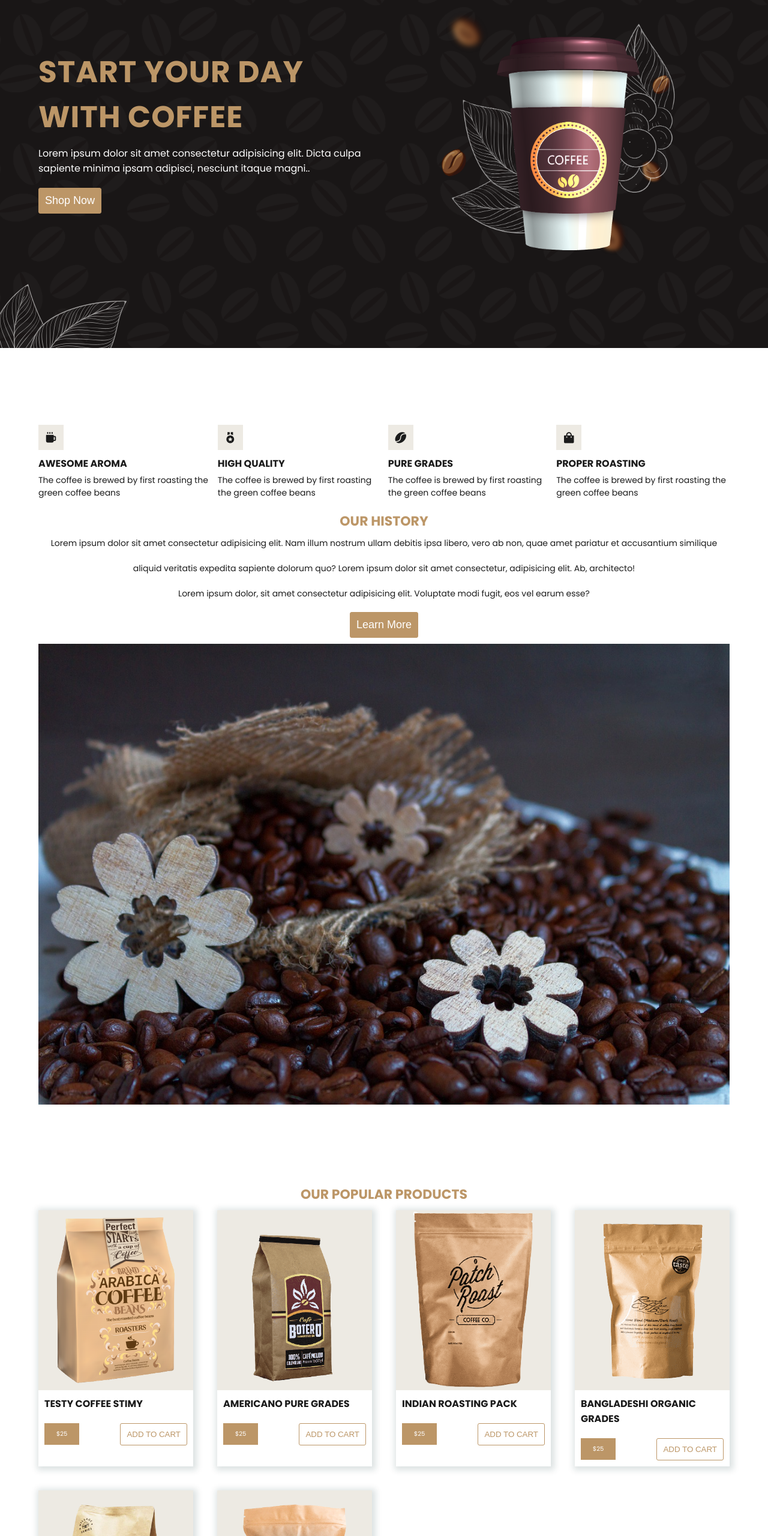
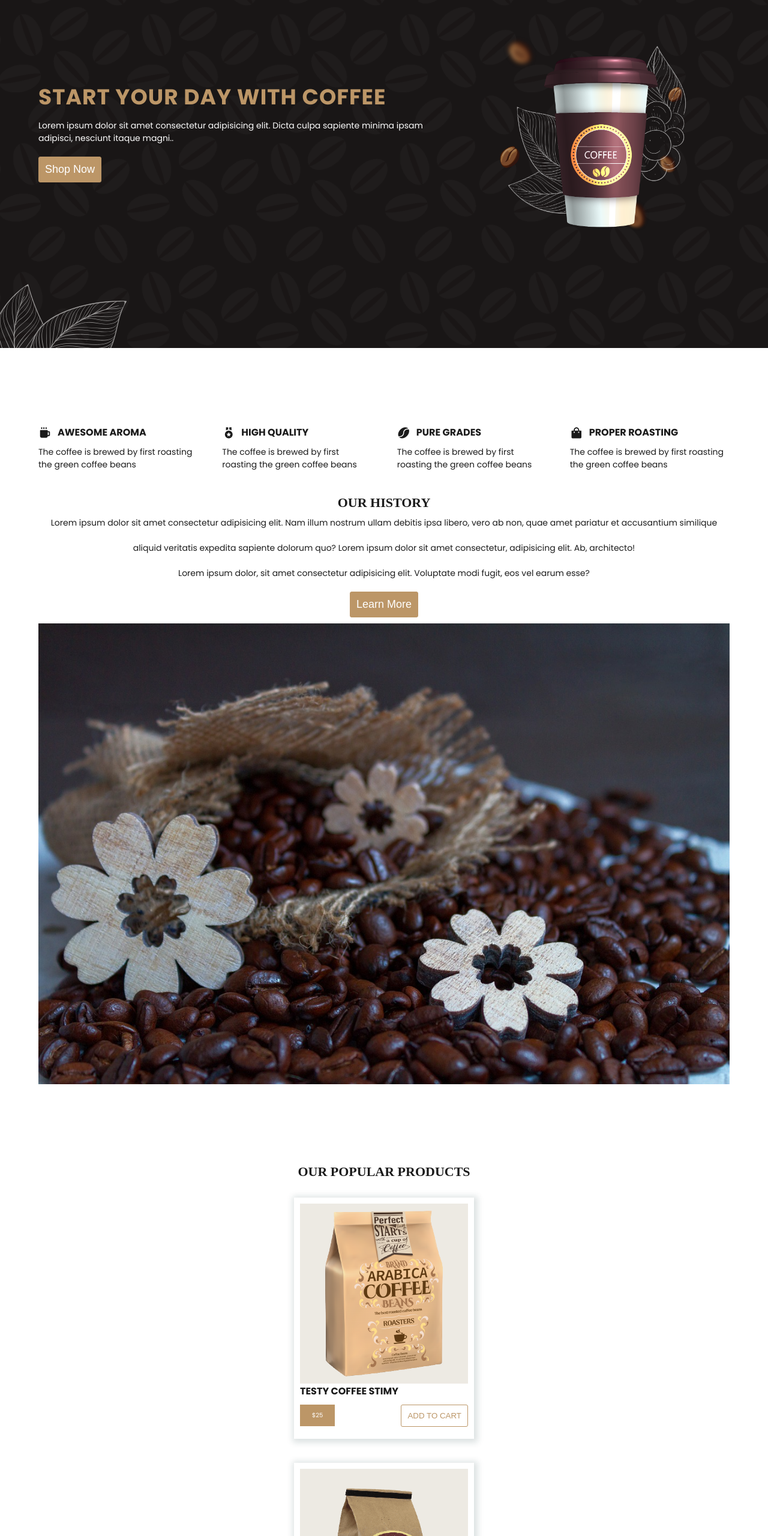
Before and after one commit to JuanSh13/Coffe-Shop-Responsive, a plain HTML site: page index.html in a window 1280 px wide. Shown: the part 220-2780 px from the top of the page at 60% size. Drawn offline with nearby package versions, Linux system fonts and the light colour scheme.

Commit message:
Add section popular products

```diff
--- a/css/main.css
+++ b/css/main.css
@@ -1,7 +1,7 @@
-/* =============== GOOGLE FONTS =============== */
+/* Font Awesome */
 @import url('https://fonts.googleapis.com/css2?family=Poppins:wght@200;300;400;500;600;700&display=swap');
 
-/* =============== VARIABLES CSS =============== */
+/* Vars CSS */
 :root {
   --main-color: #bc9667;
   --second-color: #edeae3;
@@ -20,7 +20,7 @@
   --box-shadow: 2px 2px 10px 4px rgb(14 55 54 / 15%);
 }
 
-/* =============== BASE =============== */
+/* Reset Styles */
 * {
   box-sizing: border-box;
   padding: 0;
@@ -40,25 +40,49 @@ body {
 img {
   width: 100%;
 }
+
+/* Styles Groups */
+/* Section Title */
 .section-title {
   margin-bottom: 1rem;
 
-  color: var(--main-color);
+  /* color: var(--main-color); */
   font-size: var(--font-size-m);
+  font-family: 'Times New Roman', Times, serif;
   text-align: center;
 }
+/* Section Paragraph */
 .section-paragraph {
   margin-bottom: 1rem;
 
   font-size: var(--font-size-xxs);
 }
-/* =============== HEADER & NAV =============== */
+/* Button Layout */
+.button {
+  padding: 1rem 1rem;
+  margin: 1rem 0;
+  border: 1px solid var(--main-color);
+  border-radius: 0.3rem;
+
+  color: var(--bg-color);
+  font-weight: 500;
+
+  background: var(--main-color);
+}
+.button:hover {
+  border: 1px solid #8a6f4d;
+
+  background: #8a6f4d;
+}
+
+/* Header  */
 header {
   position: relative;
 
   width: 100%;
   height: 88px;
 }
+
 /* Navigation (Nav) */
 nav {
   position: fixed;
@@ -75,10 +99,22 @@ nav {
   background: var(--text-color);
   /* background: red; */
 }
+
 /* Logo Container */
 .logo-container a img {
   width: 7rem;
 }
+
+/* Navigation Responsive (Navbar Responsive) */
+.navbar-responsive {
+  display: flex;
+
+  color: var(--bg-color);
+  font-size: var(--font-size-m);
+
+  cursor: pointer;
+}
+
 /* Navigation Bar (Navbar) */
 .navbar {
   position: absolute;
@@ -99,7 +135,7 @@ nav {
   transform: translateY(89px);
   transition: 1s;
 }
-/* Navbar List  */
+/* Navbar List */
 .navbar__list {
   display: flex;
   flex-direction: column;
@@ -120,15 +156,7 @@ nav {
 .navbar li a:hover {
   color: var(--main-color);
 }
-/* Navigation Responsive (Navbar Responsive) */
-.navbar-responsive {
-  display: flex;
 
-  color: var(--bg-color);
-  font-size: var(--font-size-m);
-
-  cursor: pointer;
-}
 /* Nav End */
 .nav-end {
   display: flex;
@@ -139,11 +167,12 @@ nav {
 
   z-index: 10000;
 }
-.nav-end .bx:hover {
+.nav-end i:hover {
   color: var(--main-color);
 
   cursor: pointer;
 }
+
 /* Search Box */
 .search-box {
   position: absolute;
@@ -173,13 +202,17 @@ nav {
   font-size: 1rem;
   font-weight: 500;
 }
-/* Start Home */
+
+/* Main */
+/* Background Home */
 .bg-home {
   background-image: url(../assets/bg.png);
   background-repeat: no-repeat;
   background-size: cover;
   background-position: center;
 }
+
+/* Start Home */
 .start-home {
   display: flex;
   flex-direction: column;
@@ -190,11 +223,8 @@ nav {
   height: calc(100vh - 88px);
   margin: 0 auto;
 }
-/* Start Home - Description */
-/* .start-home__description {
-
-} */
-.start-home__description h1 {
+/* Start Home - Presentation */
+.start-home__presentation h1 {
   width: 90%;
   margin-bottom: 1rem;
 
@@ -203,27 +233,11 @@ nav {
   text-transform: uppercase;
   letter-spacing: 1px;
 }
-.start-home__description p {
+.start-home__presentation p {
   margin-bottom: 1rem;
 
   color: var(--bg-color);
   font-size: var(--font-size-xxs);
-}
-.button {
-  padding: 1rem 1rem;
-  margin: 1rem 0;
-  border: 1px solid var(--main-color);
-  border-radius: 0.3rem;
-
-  color: var(--bg-color);
-  font-weight: 500;
-
-  background: var(--main-color);
-}
-.button:hover {
-  border: 1px solid #8a6f4d;
-
-  background: #8a6f4d;
 }
 /* Start Home - Picture */
 .start-home__picture {
@@ -245,18 +259,19 @@ nav {
 
   text-align: center;
 }
-
+/* Qualities */
 .qualities {
   display: grid;
   grid-template-columns: repeat(1, auto);
-  gap: 1rem;
+  gap: 4rem;
+
+  margin-bottom: 4rem;
 
   text-align: start;
 }
-.qualities-card {
-  margin-bottom: 2rem;
-}
-.qualities-card__icon {
+/* Qualities Card */
+/* Qualities Card - Icon */
+.qualities-card__title {
   display: flex;
   align-items: center;
 
@@ -264,35 +279,34 @@ nav {
 
   font-size: var(--font-size-m);
 }
-.qualities-card__icon i {
-  padding: 1rem;
+.qualities-card__title i {
+  /* padding: 1rem; */
 
   color: var(--text-color);
 
-  background: var(--second-color);
+  /* background: var(--second-color); */
 }
-.qualities-card__icon h4 {
+.qualities-card__title h4 {
   margin: 0 0 0 1rem;
 
   font-size: var(--font-size-xs);
 }
-.qualities-card__about h4 {
-  display: none;
-
-  margin-bottom: .5rem;
-
-  font-size: var(--font-size-xs);
-}
-.qualities-card__about p {
+/* Qualities Card - Details */
+.qualities-card__details p {
   font-size: var(--font-size-xxs);
 }
 
-.our-popular-products {
+/* Our Popular Products */
+.popular-products {
   padding: 0;
   width: 90%;
   margin: 0 auto;
 }
-.popular-product-containers {
+.popular-products__title {
+  margin-bottom: 3rem;
+}
+/* Popular Product Cards */
+.popular-product-cards {
   display: grid;
   grid-template-columns: repeat(1, auto);
   justify-content: center;
@@ -300,18 +314,20 @@ nav {
 }
 .product-card {
   max-width: 300px;
+  padding: 1rem;
   box-shadow: var(--box-shadow);
 
   /* background: var(--bg-color); */
 }
-.product-card__image {
+/* Product Card Picture */
+.product-card__picture {
   position: relative;
 
   display: flex;
 
   /* padding: 1rem; */
 }
-.product-card__image img {
+.product-card__picture img {
   /* width: 100%; */
   height: 300px;
 
@@ -332,18 +348,20 @@ nav {
 
   font-size: var(--font-size-m);
 }
-.product-card__image:hover .product-card__settings {
+.product-card__picture:hover .product-card__settings {
   display: flex;
 }
 .product-card__settings i {
   cursor: pointer;
 }
-.product-card__product-name p {
-  margin: 1rem 0 1rem 1rem;
+/* Product Card Name */
+.product-card__name p {
+  /* margin: 1rem 0 1rem 1rem; */
 
   font-size: var(--font-size-xs);
   font-weight: bold;
 }
+/* Product Card - Add Cart */
 .product-card__add-cart {
   display: flex;
   justify-content: space-between;
@@ -351,14 +369,14 @@ nav {
 }
 .product-card__add-cart p {
   padding: 1rem 2rem;
-  margin: 1rem;
+  /* margin: 1rem; */
 
   color: var(--bg-color);
 
   background: var(--main-color);
 }
 .add-to-cart {
-  margin: 1rem;
+  /* margin: 1rem; */
 
   color: var(--main-color);
 
@@ -367,3 +385,44 @@ nav {
 .add-to-cart:hover {
   color: var(--bg-color);
 }
+
+/* See All Products - Button */
+.see-all-products {
+  text-align: center;
+}
+.see-all-products button {
+  margin: 3rem 0;
+}
+
+/* Products Sale */
+/* .products-sale {
+  display: flex;
+} */
+/* Sale Card  */
+.sale-card {
+  display: flex;
+
+  width: 500px;
+
+  font-size: var(--font-size-m);
+}
+/* Sale Card Picture */
+.sale-card__picture {
+  background: var(--second-color);
+}
+.sale-card__picture img {
+
+}
+/* Sale Card Info */
+.sale-card__info {
+  display: flex;
+  flex-direction: column;
+  justify-content: space-between;
+}
+
+
+@media screen and (max-height: 600px) {
+  .start-home {
+    height: auto;
+  }
+}
--- a/index.html
+++ b/index.html
@@ -5,28 +5,30 @@
   <meta http-equiv="X-UA-Compatible" content="IE=edge">
   <meta name="viewport" content="width=device-width, initial-scale=1.0">
 
-  <!-- =============== CSS =============== -->
+  <!-- CSS - Cascading Style Sheets -->
   <link rel="stylesheet" href="css/main.css">
 	<link rel="stylesheet" href="css/smartphone.css" media="screen and (min-width: 481px)">
 	<link rel="stylesheet" href="css/tablet.css" media="screen and (min-width: 769px)">
   <link rel="stylesheet" href="css/desktop.css" media="screen and (min-width: 1025px)">
 
-  <!-- =============== FAVICON =============== -->
+  <!-- Favicon -->
   <link rel="shortcut icon" href="assets/p6.png">
 
-  <!-- =============== ICONS =============== -->
+  <!-- CDN Icons -->
   <!-- Box Icons -->
   <link rel="stylesheet"
   href="https://unpkg.com/boxicons@latest/css/boxicons.min.css">
 
+  <!-- Font Awesome -->
   <link rel="preconnect" href="https://fonts.googleapis.com">
   <link rel="preconnect" href="https://fonts.gstatic.com" crossorigin>
   <link href="https://fonts.googleapis.com/css2?family=Poppins:ital,wght@0,100;0,200;0,300;0,400;0,500;0,600;0,700;0,800;0,900;1,100;1,200;1,300;1,400;1,500;1,600;1,700;1,800;1,900&display=swap" rel="stylesheet">
 
+  <!-- Page Title  -->
   <title>Coffee Shop Website</title>
 </head>
 <body>
-  <!-- =============== HEADER =============== -->
+  <!-- Header -->
   <header>
     <!-- Navigation (Nav) -->
     <nav>
@@ -37,6 +39,10 @@
           <img src="assets/logo.png" alt="logotipo">
         </a>
       </div>
+      <!-- Navigation Bar Mobile -->
+      <div class="navbar-responsive">
+        <i class='bx bx-menu' id="menu-icon"></i>
+      </div>
       <!-- Navigation Bar (navbar)  -->
       <div class="navbar navbar--inactive">
         <ul class="navbar__list">
@@ -46,11 +52,7 @@
           <li><a href="#customers">Customers</a></li>
         </ul>
       </div>
-      <!-- Navigation Bar Mobile -->
-      <div class="navbar-responsive">
-        <i class='bx bx-menu' id="menu-icon"></i>
-      </div>
-      <!-- Nav End -->
+      <!-- Navigation End -->
       <div class="nav-end">
         <i class='bx bx-cart-alt'></i>
         <i class='bx bx-search-alt-2' id="search-icon"></i>
@@ -61,11 +63,13 @@
       </div>
     </nav>
   </header>
-  <!-- =============== MAIN =============== -->
+  <!-- Main -->
   <main>
+    <!-- Background Home -->
     <div class="bg-home">
-      <section class="start-home" id="home">
-        <div class="start-home__description">
+      <!-- Start Home -->
+      <section class="start-home">
+        <div class="start-home__presentation">
           <h1>Start your day with coffee</h1>
           <p>Lorem ipsum dolor sit amet consectetur adipisicing elit. Dicta culpa sapiente minima ipsam adipisci, nesciunt itaque magni..</p>
           <button href="#" class="button shop-now-btn">Shop Now</button>
@@ -75,177 +79,230 @@
         </picture>
       </section>
     </div>
-
+    <!-- About Us -->
     <section class="about-us">
+      <!-- Qualities -->
       <div class="qualities">
-
+        <!-- Qualities Card  -->
         <div class="qualities-card">
-          <div class="qualities-card__icon">
+          <div class="qualities-card__title">
             <i class='bx bxs-coffee' ></i>
             <h4>AWESOME AROMA</h4>
           </div>
-          <div class="qualities-card__about">
-            <h4>AWESOME AROMA</h4>
+          <div class="qualities-card__details">
             <p>The coffee is brewed by first roasting the green coffee beans</p>
           </div>
         </div>
-
+        <!-- Qualities Card  -->
         <div class="qualities-card">
-          <div class="qualities-card__icon">
+          <div class="qualities-card__title">
             <i class='bx bxs-medal'></i>
             <h4>HIGH QUALITY</h4>
           </div>
-          <div class="qualities-card__about">
-            <h4>HIGH QUALITY</h4>
+          <div class="qualities-card__details">
             <p>The coffee is brewed by first roasting the green coffee beans</p>
           </div>
         </div>
-
+        <!-- Qualities Card  -->
         <div class="qualities-card">
-          <div class="qualities-card__icon">
+          <div class="qualities-card__title">
             <i class='bx bxs-coffee-bean'></i>
             <h4>PURE GRADES</h4>
           </div>
-          <div class="qualities-card__about">
-            <h4>PURE GRADES</h4>
+          <div class="qualities-card__details">
             <p>The coffee is brewed by first roasting the green coffee beans</p>
           </div>
         </div>
-
+        <!-- Qualities Card  -->
         <div class="qualities-card">
-          <div class="qualities-card__icon">
+          <div class="qualities-card__title">
             <i class='bx bxs-shopping-bag'></i>
             <h4>PROPER ROASTING</h4>
           </div>
-          <div class="qualities-card__about">
-            <h4>PROPER ROASTING</h4>
+          <div class="qualities-card__details">
             <p>The coffee is brewed by first roasting the green coffee beans</p>
           </div>
         </div>
       </div>
-
-      <div class="our-history__info">
+      <!-- Our History -->
+      <div class="our-history">
         <h3 class="section-title">OUR HISTORY</h3>
         <p class="section-paragraph">Lorem ipsum dolor sit amet consectetur adipisicing elit. Nam illum nostrum ullam debitis ipsa libero, vero ab non, quae amet pariatur et accusantium similique </br></br> aliquid veritatis expedita sapiente dolorum quo?
         Lorem ipsum dolor sit amet consectetur, adipisicing elit. Ab, architecto! </br></br>
         Lorem ipsum dolor, sit amet consectetur adipisicing elit. Voluptate modi fugit, eos vel earum esse?</p>
         <button href="#" class="button shop-now-btn">Learn More</button>
+        <picture class="our-history__picture">
+          <img src="assets/about.jpg" alt="#">
+        </picture>
       </div>
-      <picture class="our-history__picture">
-        <img src="assets/about.jpg" alt="#">
-      </picture>
     </section>
-
-    <section class="our-popular-products">
-      <div class="our-popular-products">
+    <!-- Our Popular Products -->
+    <section class="popular-products">
+      <!-- Popular Products Section Title -->
+      <div class="popular-products__title">
         <h3 class="section-title">OUR POPULAR PRODUCTS</h3>
       </div>
-
-      <div class="popular-product-containers">
+      <!-- Popular Product Cards -->
+      <div class="popular-product-cards">
+        <!-- Product Card -->
         <div class="product-card">
-          <picture class="product-card__image">
+          <!-- Product Card Picture -->
+          <picture class="product-card__picture">
             <img src="assets/p1.png" alt="">
             <div class="product-card__settings">
               <i class='bx bx-heart'></i>
               <i class='bx bxs-share-alt' ></i>
             </div>
           </picture>
-          <div class="product-card__product-name">
+          <!-- Product Card Name -->
+          <div class="product-card__name">
             <p>TESTY COFFEE STIMY</p>
           </div>
+          <!-- Product Card - Add Cart -->
           <div class="product-card__add-cart">
             <p>$25</p>
             <button class="button add-to-cart">ADD TO CART</button>
           </div>
         </div>
-
+        <!-- Product Card -->
         <div class="product-card">
-          <picture class="product-card__image">
+          <!-- Product Card Picture -->
+          <picture class="product-card__picture">
             <img src="assets/p2.png" alt="">
             <div class="product-card__settings">
               <i class='bx bx-heart'></i>
               <i class='bx bxs-share-alt' ></i>
             </div>
           </picture>
-          <div class="product-card__product-name">
+          <!-- Product Card Name -->
+          <div class="product-card__name">
             <p>AMERICANO PURE GRADES</p>
           </div>
+          <!-- Product Card - Add Cart -->
           <div class="product-card__add-cart">
             <p>$25</p>
             <button class="button add-to-cart">ADD TO CART</button>
           </div>
         </div>
-
+        <!-- Product Card -->
         <div class="product-card">
-          <picture class="product-card__image">
+          <!-- Product Card Picture -->
+          <picture class="product-card__picture">
             <img src="assets/p3.png" alt="">
             <div class="product-card__settings">
               <i class='bx bx-heart'></i>
               <i class='bx bxs-share-alt' ></i>
             </div>
           </picture>
-          <div class="product-card__product-name">
+          <!-- Product Card Name -->
+          <div class="product-card__name">
             <p>INDIAN ROASTING PACK</p>
           </div>
+          <!-- Product Card - Add Cart -->
           <div class="product-card__add-cart">
             <p>$25</p>
             <button class="button add-to-cart">ADD TO CART</button>
           </div>
         </div>
-
+        <!-- Product Card -->
         <div class="product-card">
-          <picture class="product-card__image">
+          <!-- Product Card Picture -->
+          <picture class="product-card__picture">
             <img src="assets/p4.png" alt="">
             <div class="product-card__settings">
               <i class='bx bx-heart'></i>
               <i class='bx bxs-share-alt' ></i>
             </div>
           </picture>
-          <div class="product-card__product-name">
+          <!-- Product Card Name -->
+          <div class="product-card__name">
             <p>BANGLADESHI ORGANIC GRADES</p>
           </div>
+          <!-- Product Card - Add Cart -->
           <div class="product-card__add-cart">
             <p>$25</p>
             <button class="button add-to-cart">ADD TO CART</button>
           </div>
         </div>
-
+        <!-- Product Card -->
         <div class="product-card">
-          <picture class="product-card__image">
+          <!-- Product Card Picture -->
+          <picture class="product-card__picture">
             <img src="assets/p5.png" alt="">
             <div class="product-card__settings">
               <i class='bx bx-heart'></i>
               <i class='bx bxs-share-alt' ></i>
             </div>
           </picture>
-          <div class="product-card__product-name">
+          <!-- Product Card Name -->
+          <div class="product-card__name">
             <p>AMERICANO PURE GRADES</p>
           </div>
+          <!-- Product Card - Add Cart -->
           <div class="product-card__add-cart">
             <p>$25</p>
             <button class="button add-to-cart">ADD TO CART</button>
           </div>
         </div>
-
+        <!-- Product Card -->
         <div class="product-card">
-          <picture class="product-card__image">
+          <!-- Product Card Picture -->
+          <picture class="product-card__picture">
             <img src="assets/p6.png" alt="">
             <div class="product-card__settings">
               <i class='bx bx-heart'></i>
               <i class='bx bxs-share-alt' ></i>
             </div>
           </picture>
-          <div class="product-card__product-name">
+          <!-- Product Card Name -->
+          <div class="product-card__name">
             <p>ARVICA COFFE PACK</p>
           </div>
+          <!-- Product Card - Add Cart -->
           <div class="product-card__add-cart">
             <p>$25</p>
             <button class="button add-to-cart">ADD TO CART</button>
           </div>
         </div>
       </div>
+      <!-- See All Products - Button -->
+      <div class="see-all-products">
+        <button href="" class="button">See All Products</button>
+      </div>
+    </section>
+    <!-- Products Sale -->
+    <section class="products-sale">
+      <!-- Top Sale -->
+      <div class="top-sale">
+        <!-- Sale Card  -->
+        <div class="sale-card">
+          <!-- Sale Card Picture -->
+          <picture class="sale-card__picture">
+            <img src="assets/p1.png" alt="">
+          </picture>
+          <!-- Sale Card Info -->
+          <div class="sale-card__info">
+            <div class="sale-card__description">
+              <h4>TESTY COFFEE STIMY</h4>
+              <p>Lorem ipsum dolor sit amet consectetur adipisicing elit. Dolor, nihil.</p>
+              <div class="sale-card__price">
+                <p>$25</p>
+                <p>$35</p>
+              </div>
+            </div>
+            <div class="sale-card__controllers">
+              <i class='bx bx-shopping-bag'></i>
+              <i class='bx bx-heart'></i>
+            </div>
+          </div>
+        </div>
+      </div>
+      <!-- On Sale -->
+      <div class="on-sale">
 
+      </div>
     </section>
+
   </main>
 
 
```
